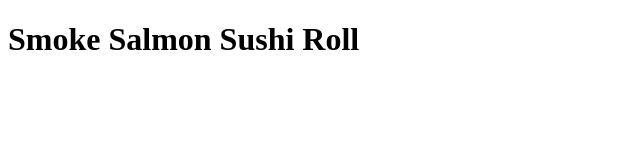
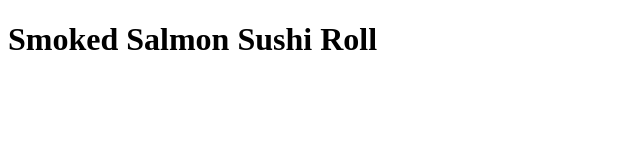
Before and after one commit to EsperAdmin/odin-recipes, a plain HTML site: page recipes/smoked-salmon-sushi-roll.html in a window 1280 px wide. Shown: the whole page, without its empty margins (0-640 px from the left). Drawn offline with Linux system fonts and the light colour scheme.

Commit message:
Fix typos

```diff
--- a/recipes/smoked-salmon-sushi-roll.html
+++ b/recipes/smoked-salmon-sushi-roll.html
@@ -2,10 +2,10 @@
 <html lang="en">
     <head>
         <meta charset="UTF-8">
-        <title>Smoke Salmon Sushi Roll</title>
+        <title>Smoked Salmon Sushi Roll</title>
     </head>
 
     <body>
-        <h1>Smoke Salmon Sushi Roll</h1>
+        <h1>Smoked Salmon Sushi Roll</h1>
     </body>
 </html>
```
Also changed, not shown: index.html (+1 -1 lines).
